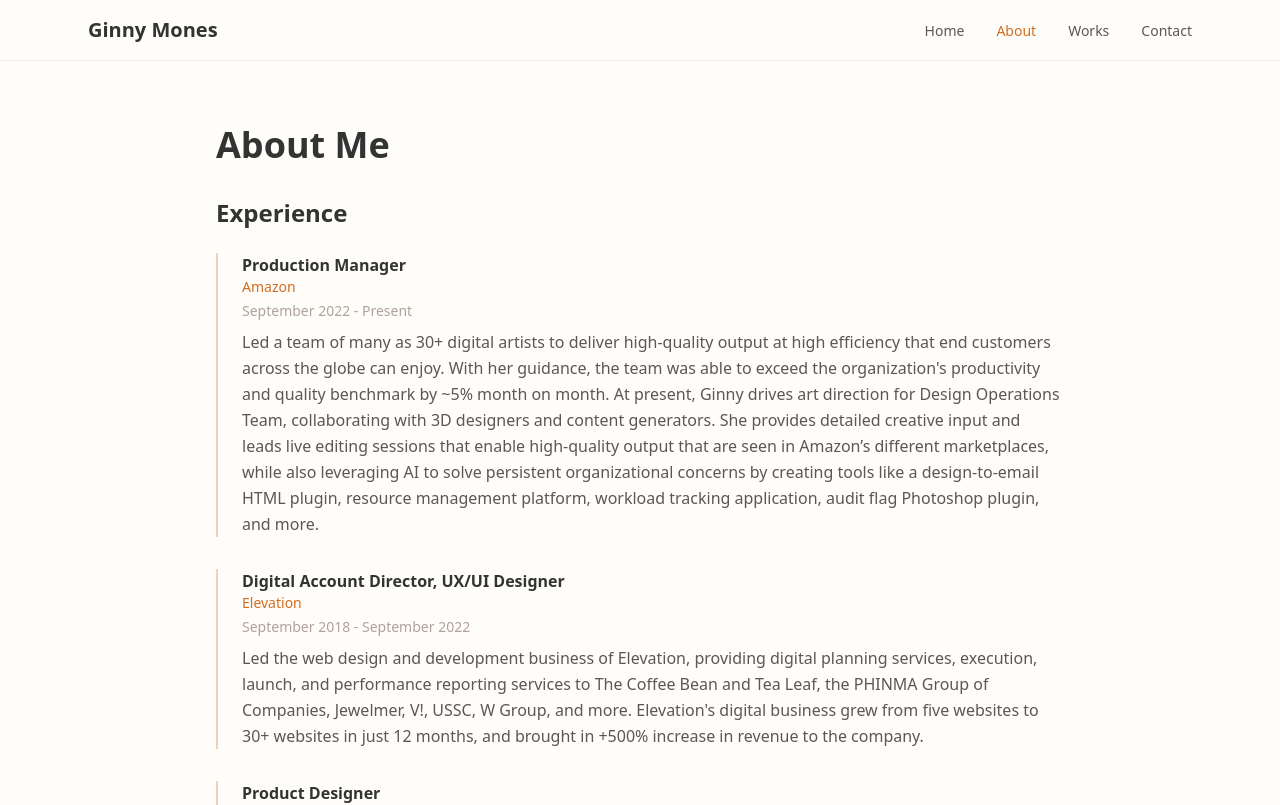
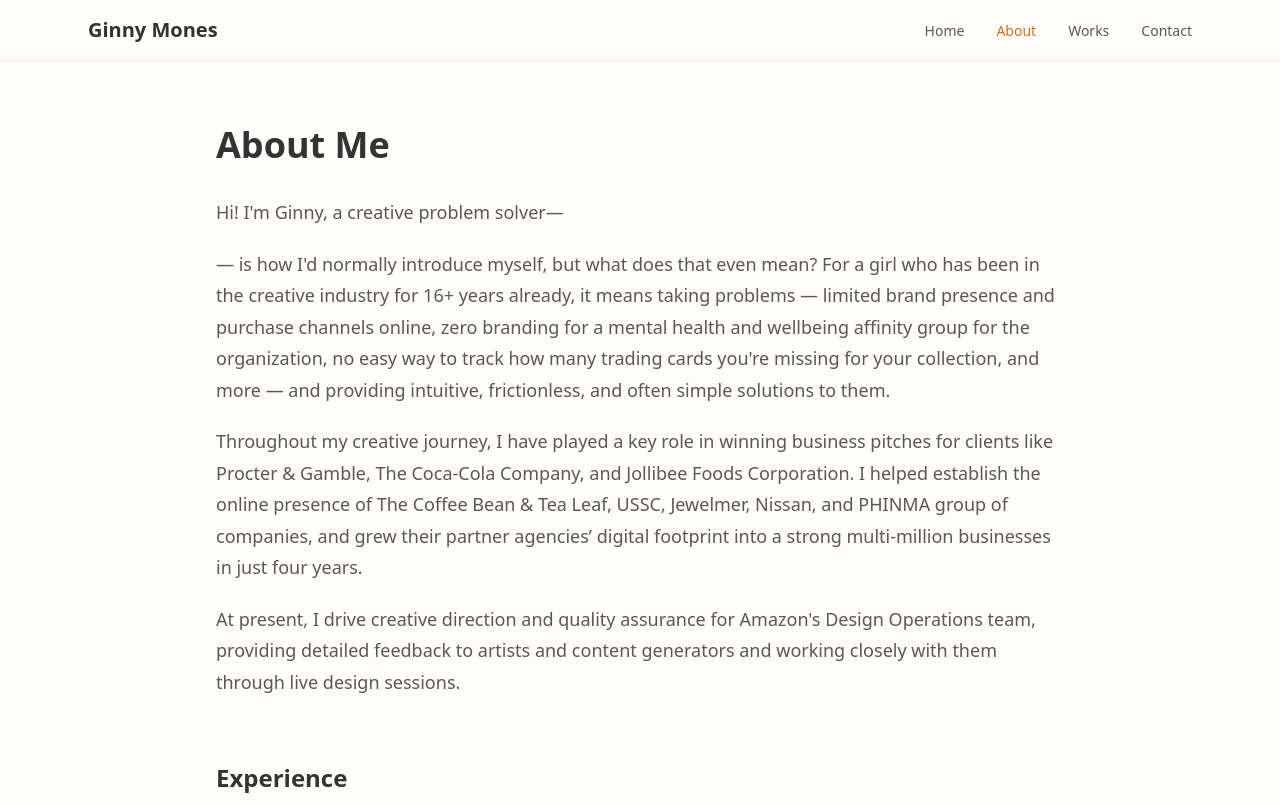
Before and after one commit to ginnymones/portfolio, a Next.js app: page /about in a window 1280 px wide. Shown: the top 805 px of the page. Built offline with nearby package versions, Linux system fonts and the light colour scheme; a web font is replaced by a local one.

Commit message:
Fix About page bio: handle Tina saving bio as plain string instead of rich-text object

```diff
--- a/src/app/about/page.tsx
+++ b/src/app/about/page.tsx
@@ -11,6 +11,13 @@ export const metadata: Metadata = {
 export default function AboutPage() {
   const page = getPageContent("about");
   const bioHtml = richTextToHtml(page.bio);
+
+  // Handle bio as either rich-text object or plain string
+  const bioContent = bioHtml
+    ? bioHtml
+    : typeof page.bio === "string" && page.bio
+      ? page.bio.split("\n\n").map((p) => `<p>${p}</p>`).join("")
+      : "";
 
   return (
     <PageBackground
@@ -31,10 +38,10 @@ export default function AboutPage() {
         </h1>
 
         {/* Bio */}
-        {bioHtml && (
+        {bioContent && (
           <div
             className="prose mb-16 text-lg"
-            dangerouslySetInnerHTML={{ __html: bioHtml }}
+            dangerouslySetInnerHTML={{ __html: bioContent }}
           />
         )}
 
--- a/src/lib/pages.ts
+++ b/src/lib/pages.ts
@@ -39,7 +39,7 @@ export interface PageContent extends BackgroundConfig {
   ctaPrimaryLink?: string;
   ctaSecondaryLabel?: string;
   ctaSecondaryLink?: string;
-  bio?: RichTextNode;
+  bio?: RichTextNode | string;
   experience?: ExperienceItem[];
   socialLinks?: SocialLink[];
   toolsAndSkills?: ToolOrSkill[];
@@ -57,10 +57,12 @@ export function getPageContent(slug: string): PageContent {
 }
 
 /**
- * Converts TinaCMS rich-text JSON to plain HTML string
+ * Converts TinaCMS rich-text JSON to plain HTML string.
+ * Returns empty string if input is not a valid rich-text node.
  */
-export function richTextToHtml(node: RichTextNode | undefined): string {
+export function richTextToHtml(node: RichTextNode | string | undefined): string {
   if (!node) return "";
+  if (typeof node === "string") return ""; // Plain strings handled separately by the page
 
   if (node.type === "text") {
     return node.text || "";
```
